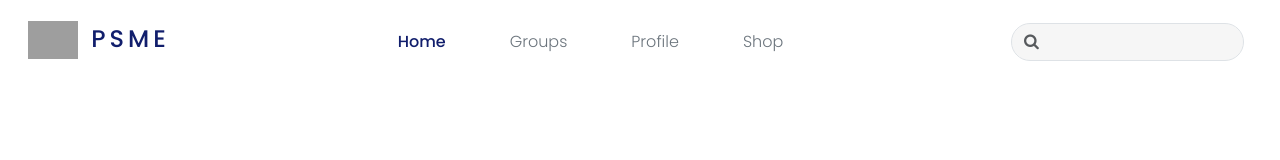
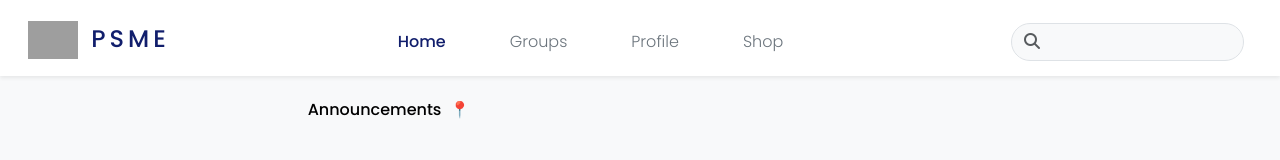
Before and after one commit to jcsoldevilla1256/Project-1---Responsive-Website-Redesign, a plain HTML site: page index.html in a window 1280 px wide. Drawn offline with nearby package versions, Linux system fonts and the light colour scheme; grey boxes are pictures that could not be loaded.

Commit message:
Add announcement section heading

```diff
--- a/css/style.css
+++ b/css/style.css
@@ -16,10 +16,6 @@ body {
     color: #111E6C;
 }
 
-.search-backround {
-    background-color: #f6f6f6;
-}
-
 .toplogo {
     width: 2.5em;
     height: auto;
--- a/index.html
+++ b/index.html
@@ -6,12 +6,13 @@
     <title>PSME - Home</title>
     <link href="https://cdn.jsdelivr.net/npm/bootstrap@5.3.2/dist/css/bootstrap.min.css" rel="stylesheet" integrity="sha384-T3c6CoIi6uLrA9TneNEoa7RxnatzjcDSCmG1MXxSR1GAsXEV/Dwwykc2MPK8M2HN" crossorigin="anonymous">
     <link href="https://cdnjs.cloudflare.com/ajax/libs/font-awesome/4.7.0/css/font-awesome.min.css" rel="stylesheet"/>
+    <link rel="stylesheet" href="https://cdnjs.cloudflare.com/ajax/libs/font-awesome/6.5.1/css/all.min.css" integrity="sha512-DTOQO9RWCH3ppGqcWaEA1BIZOC6xxalwEsw9c2QQeAIftl+Vegovlnee1c9QX4TctnWMn13TZye+giMm8e2LwA==" crossorigin="anonymous" referrerpolicy="no-referrer" />
     <link rel="stylesheet" href="./css/style.css">
 </head>
-<body>
+<body class="bg-light">
 
     <!-- Navbar  -->
-    <nav class="navbar navbar-expand-lg bg-white p-3">
+    <nav class="navbar navbar-expand-lg bg-white ps-3 pt-3 pe-3 pb-2 shadow-sm">
         <div class="container-fluid">
           <a class="navbar-brand" href="#">
                 <img class="toplogo me-2 mb-1" src="https://buffer-start-page-uploads.s3.amazonaws.com/637c85e915d2574d031288f1/1669105286464.PSME_LOGO.png" alt="PSME logo">
@@ -39,13 +40,24 @@
                 </ul>
 
             <form class="d-flex" role="search">
-              <input class="form-control search-backround rounded-pill ms-3 me-2" type="search" placeholder="&#xF002;" style="font-family:Arial, FontAwesome" aria-label="Search">
+              <input class="form-control bg-light rounded-pill ms-3 me-2" type="search" placeholder="&#xF002;" style="font-family:Arial, FontAwesome" aria-label="Search">
             </form>
           </div>
 
         </div>
     </nav>
 
+    <!-- Start of Announcement Section  -->
+    <section>
+      <div class="row justify-content-center">
+        <div class="col-md-7 p-5 pt-4 text-black">
+          <h6>Announcements &nbsp;📍</h6>
+        </div>
+      </div>
+    </section>
+    <!-- End of Announcement Section  -->
+
+
     <script src="https://cdn.jsdelivr.net/npm/bootstrap@5.3.2/dist/js/bootstrap.bundle.min.js" integrity="sha384-C6RzsynM9kWDrMNeT87bh95OGNyZPhcTNXj1NW7RuBCsyN/o0jlpcV8Qyq46cDfL" crossorigin="anonymous"></script>
 </body>
 </html>
```
